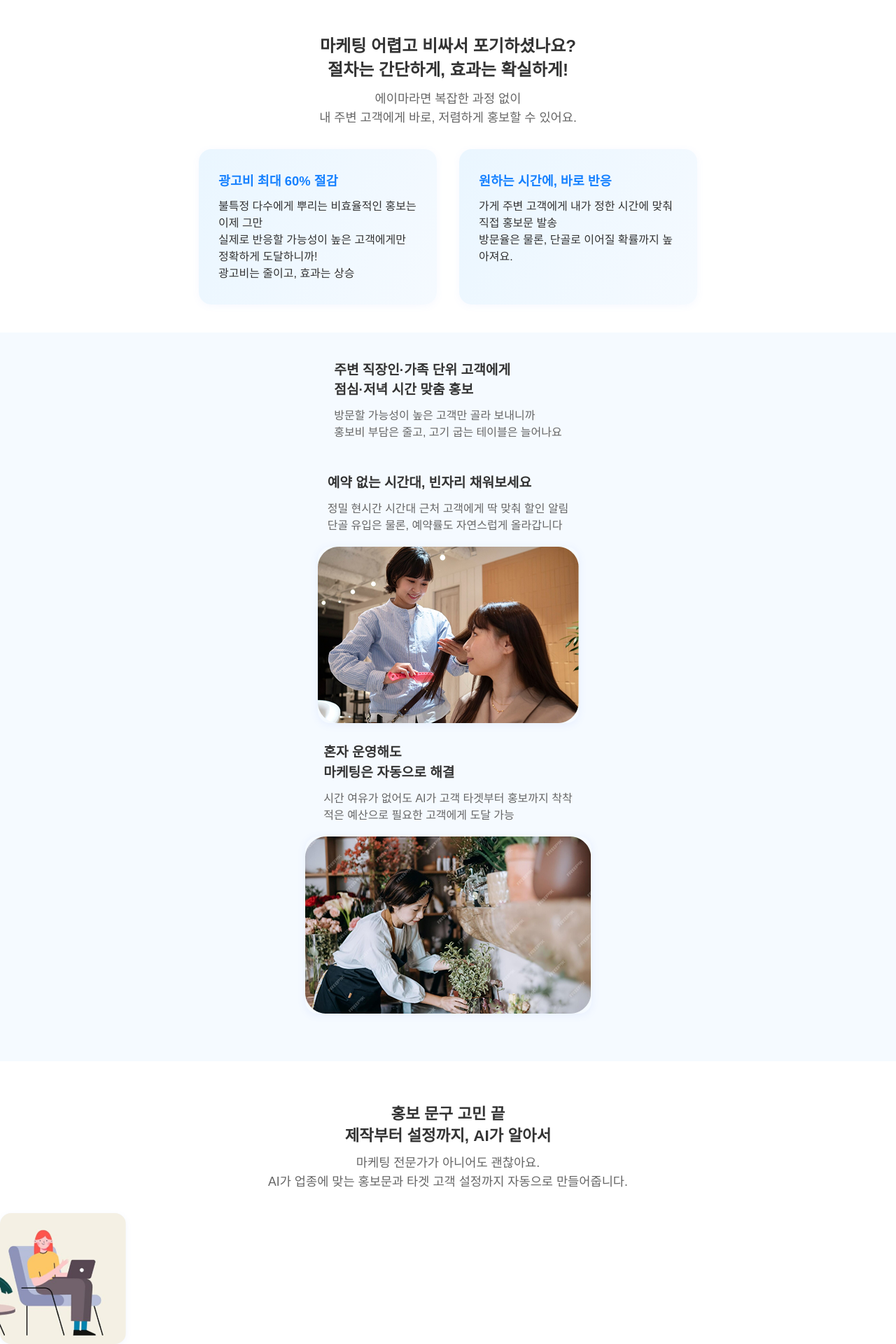
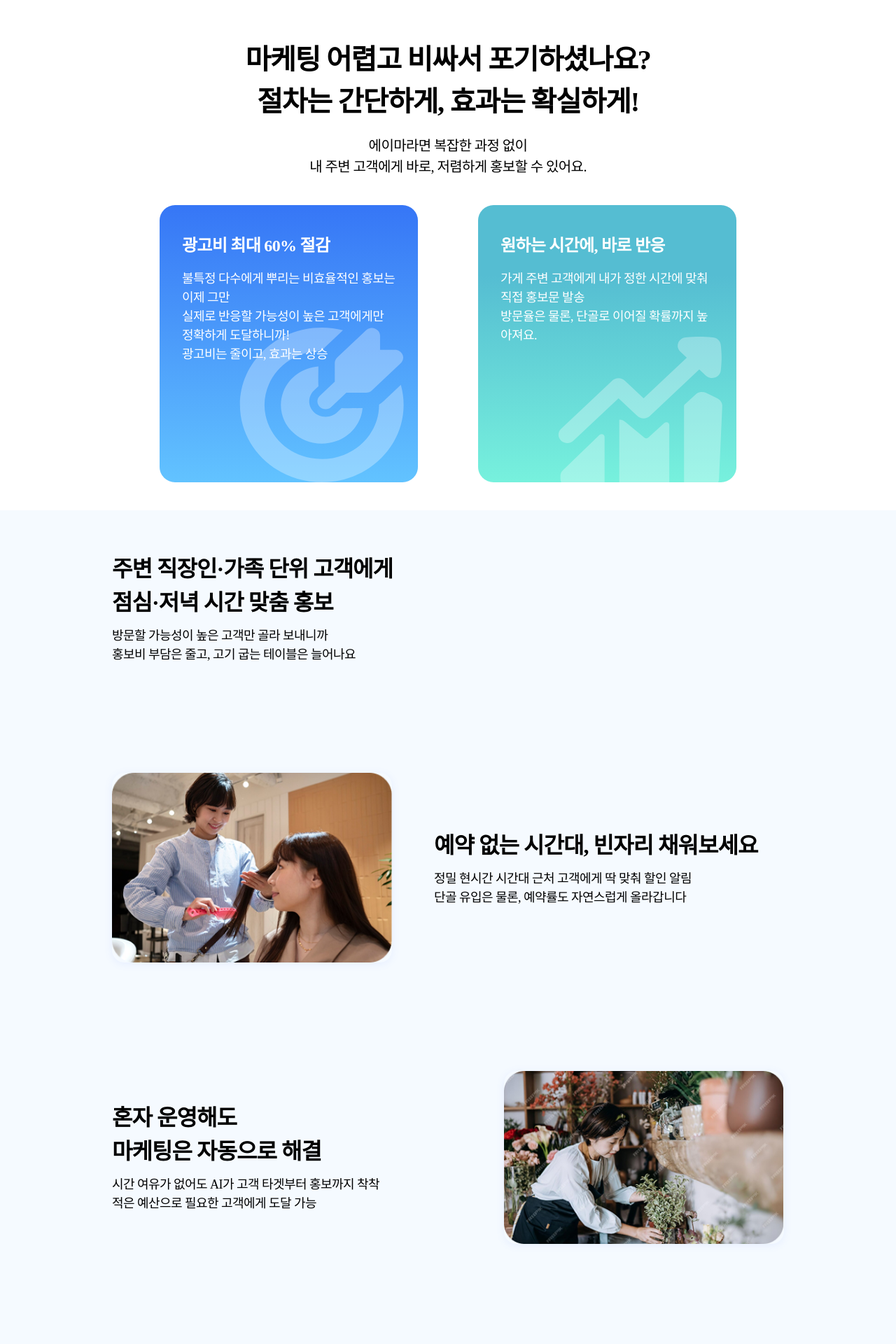
Before and after one commit to mtscoaima/aima, a Next.js app: page / in a window 1280 px wide. Shown: the part 600-2520 px from the top of the page at 70% size. Built offline with nearby package versions, Linux system fonts and the light colour scheme; no server answers.

Commit message:
fix: 루트 페이지 style 수정

```diff
--- a/src/app/globals.css
+++ b/src/app/globals.css
@@ -135,7 +135,7 @@ h3 {
   display: flex;
   align-items: center;
   justify-content: space-between;
-  padding: 0 2rem;
+  padding: 0 36px;
   width: 100%;
   position: relative;
 }
@@ -1075,7 +1075,7 @@ h3 {
 /* --- Landing Page & Navigation Custom Styles --- */
 .landing-root {
   width: 100%;
-  background: #f5faff;
+  background: #fff;
 }
 
 .landing-hero-section {
@@ -1110,25 +1110,35 @@ h3 {
   text-align: center;
 }
 .landing-hero-title {
-  font-size: 2.2rem;
+  color: #fff;
+  text-align: center;
+  font-family: Pretendard;
+  font-size: 40px;
+  font-style: normal;
   font-weight: 800;
-  line-height: 1.3;
+  line-height: 150%; /* 60px */
+  letter-spacing: -1.2px;
   margin-bottom: 24px;
 }
 .landing-hero-blue {
   color: #1681ff;
 }
 .landing-hero-desc {
-  font-size: 1.15rem;
+  color: #def0ff;
+  text-align: center;
+  font-family: Pretendard;
+  font-size: 20px;
+  font-style: normal;
+  font-weight: 600;
+  line-height: 150%; /* 30px */
+  letter-spacing: -0.6px;
   margin-bottom: 57px;
-  color: #eaf6ff;
-  font-weight: 400;
 }
 .landing-hero-btn {
   display: inline-block;
   border-radius: 113.707px;
   border: 1px solid #fff;
-  padding: 0.9rem 2.2rem;
+  padding: 10px 25px;
   font-size: 1.1rem;
   box-shadow: 0 4px 24px rgba(22, 129, 255, 0.1);
   transition: background 0.2s, color 0.2s, box-shadow 0.2s;
@@ -1172,7 +1182,9 @@ h3 {
   display: inline-flex;
   align-items: center;
   justify-content: center;
-  min-width: 60px;
+  width: 93px;
+  height: 38px;
+  flex-shrink: 0;
 }
 .landing-login-btn {
   background: #1681ff;
@@ -1216,77 +1228,151 @@ h3 {
   text-align: center;
 }
 .landing-why-title {
-  font-size: 1.5rem;
+  color: #000;
+  text-align: center;
+  font-family: Pretendard;
+  font-size: 40px;
+  font-style: normal;
   font-weight: 700;
-  margin-bottom: 12px;
+  line-height: 150%; /* 60px */
+  letter-spacing: -1.2px;
+  margin-bottom: 17px;
 }
 .landing-why-desc {
-  color: #666;
+  color: #000;
+  text-align: center;
+  font-family: Pretendard;
+  font-size: 20px;
+  font-style: normal;
+  font-weight: 400;
+  line-height: 150%; /* 30px */
+  letter-spacing: -0.6px;
   margin-bottom: 32px;
-  font-size: 1.1rem;
 }
 .landing-why-benefits {
   display: flex;
   justify-content: center;
-  gap: 32px;
-  margin-top: 24px;
+  gap: 86px;
+  margin-top: 40px;
   flex-wrap: wrap;
 }
 .landing-why-benefit-card {
-  background: linear-gradient(120deg, #eaf6ff 0%, #f5faff 100%);
-  border-radius: 18px;
-  box-shadow: 0 2px 12px rgba(106, 139, 255, 0.06);
-  padding: 32px 28px;
-  min-width: 260px;
-  max-width: 340px;
-  flex: 1 1 260px;
+  width: 369px;
+  height: 396px;
+  flex-shrink: 0;
+  border-radius: 22px;
+  padding: 40px 32px;
   text-align: left;
-}
+  position: relative;
+  overflow: hidden;
+  color: white;
+}
+
+.landing-why-benefit-card:first-child {
+  background: linear-gradient(180deg, #3676f6 0%, #62c3ff 100%);
+}
+
+.landing-why-benefit-card:last-child {
+  background: linear-gradient(180deg, #55bdd2 25.48%, #77f1dd 100%);
+}
+
 .landing-why-benefit-card h4 {
-  color: #1681ff;
-  font-size: 1.15rem;
+  color: #fff;
+  font-family: Pretendard;
+  font-size: 24px;
+  font-style: normal;
   font-weight: 700;
-  margin-bottom: 10px;
-}
+  line-height: 150%; /* 36px */
+  letter-spacing: -0.72px;
+  margin-bottom: 16px;
+  position: relative;
+  z-index: 2;
+}
+
 .landing-why-benefit-card p {
-  color: #333;
-  font-size: 1rem;
+  color: #fff;
+  font-family: Pretendard;
+  font-size: 18px;
+  font-style: normal;
+  font-weight: 500;
+  line-height: 150%; /* 27px */
+  letter-spacing: -0.54px;
+  position: relative;
+  z-index: 2;
+}
+
+.landing-why-benefit-card::after {
+  content: "";
+  position: absolute;
+  bottom: -20px;
+  right: 20px;
+  width: 235px;
+  height: 241px;
+  flex-shrink: 0;
+  z-index: 1;
+}
+
+.landing-why-benefit-card:first-child::after {
+  background-image: url("/images/target.svg");
+  background-size: contain;
+  background-repeat: no-repeat;
+  background-position: center;
+}
+
+.landing-why-benefit-card:last-child::after {
+  background-image: url("/images/graph.svg");
+  background-size: contain;
+  background-repeat: no-repeat;
+  background-position: center;
 }
 
 .landing-usecase-section {
   background: #f5faff;
-  padding: 40px 0 40px 0;
+  padding: 60px 0 40px 0;
 }
 .landing-usecase-row {
   display: flex;
+  flex-direction: row;
   align-items: center;
   justify-content: center;
-  gap: 40px;
-  margin-bottom: 36px;
-  max-width: 1100px;
+  gap: 60px;
+  margin-bottom: 155px;
+  max-width: 1200px;
   margin-left: auto;
   margin-right: auto;
+  padding: 0 24px;
 }
 .landing-usecase-row-reverse {
   flex-direction: row-reverse;
 }
 .landing-usecase-text {
   flex: 1;
-  min-width: 260px;
+  min-width: 320px;
+  max-width: 500px;
 }
 .landing-usecase-text h4 {
-  font-size: 1.2rem;
+  color: #000;
+  font-family: Pretendard;
+  font-size: 32px;
+  font-style: normal;
   font-weight: 700;
+  line-height: 150%; /* 48px */
+  letter-spacing: -0.96px;
   margin-bottom: 10px;
 }
 .landing-usecase-text p {
-  color: #666;
-  font-size: 1rem;
+  color: #000;
+  font-family: Pretendard;
+  font-size: 18px;
+  font-style: normal;
+  font-weight: 400;
+  line-height: 150%; /* 27px */
+  letter-spacing: -0.54px;
 }
 .landing-usecase-img {
   flex: 1;
-  min-width: 220px;
-  max-width: 340px;
+  min-width: 280px;
+  max-width: 400px;
   display: flex;
   align-items: center;
   justify-content: center;
@@ -1301,66 +1387,137 @@ h3 {
   background: #fff;
   padding: 60px 0 40px 0;
   text-align: center;
+  margin-bottom: 300px;
 }
 .landing-ai-title {
-  font-size: 1.4rem;
+  color: #000;
+  text-align: center;
+  font-family: Pretendard;
+  font-size: 40px;
+  font-style: normal;
   font-weight: 700;
-  margin-bottom: 10px;
+  line-height: 150%; /* 60px */
+  letter-spacing: -1.2px;
+  margin-bottom: 14px;
 }
 .landing-ai-desc {
-  color: #666;
+  color: #000;
+  text-align: center;
+  font-family: Pretendard;
+  font-size: 18px;
+  font-style: normal;
+  font-weight: 400;
+  line-height: 150%; /* 27px */
+  letter-spacing: -0.54px;
   margin-bottom: 32px;
-  font-size: 1.1rem;
 }
 .landing-ai-images {
+  position: relative;
+  width: 100%;
+  max-width: 1000px;
+  height: 400px;
+  margin: 40px auto 0;
   display: flex;
   justify-content: center;
-  gap: 32px;
-  margin-top: 18px;
-  flex-wrap: wrap;
+  align-items: center;
 }
 .landing-ai-images img {
-  width: 180px;
-  height: auto;
-  border-radius: 16px;
-  box-shadow: 0 2px 8px rgba(106, 139, 255, 0.08);
-  background: #f5faff;
-}
-
-.landing-smart-section {
-  background: #f5faff;
-  padding: 60px 0 40px 0;
-  text-align: center;
-}
-.landing-smart-title {
-  font-size: 1.3rem;
-  font-weight: 700;
-  margin-bottom: 10px;
-}
-.landing-smart-desc {
-  color: #666;
-  margin-bottom: 24px;
-  font-size: 1.1rem;
-}
-.landing-smart-images {
-  display: flex;
-  justify-content: center;
-  gap: 32px;
-  margin-bottom: 18px;
-  flex-wrap: wrap;
-}
-.landing-smart-images img {
-  width: 220px;
-  height: auto;
-  border-radius: 16px;
+  position: absolute;
   box-shadow: 0 2px 8px rgba(106, 139, 255, 0.08);
   background: #fff;
+  object-fit: cover;
+}
+.landing-ai-images img:nth-child(1) {
+  top: 118px;
+  left: 0;
+  z-index: 2;
+}
+.landing-ai-images img:nth-child(2) {
+  top: 0px;
+  left: 290px;
+}
+.landing-ai-images img:nth-child(3) {
+  top: 70px;
+  left: 450px;
+  z-index: 2;
+  border-radius: 16px;
+}
+.landing-ai-images img:nth-child(4) {
+  top: 250px;
+  left: 670px;
+  z-index: 2;
+}
+
+.landing-smart-section {
+  background: #fff;
+  padding: 60px 0 40px 0;
+  text-align: center;
+  margin-bottom: 180px;
+}
+.landing-smart-title {
+  color: #000;
+  text-align: center;
+  font-family: Pretendard;
+  font-size: 40px;
+  font-style: normal;
+  font-weight: 700;
+  line-height: 150%; /* 60px */
+  letter-spacing: -1.2px;
+  margin-bottom: 40px;
+}
+.landing-smart-desc {
+  color: #000;
+  text-align: center;
+  font-family: Pretendard;
+  font-size: 18px;
+  font-style: normal;
+  font-weight: 400;
+  line-height: 150%; /* 27px */
+  letter-spacing: -0.54px;
+  margin-bottom: 24px;
+}
+.landing-smart-images {
+  position: relative;
+  width: 100%;
+  max-width: 1000px;
+  height: 400px;
+  margin: 40px auto 0;
+  display: flex;
+  justify-content: center;
+  align-items: center;
+}
+.landing-smart-images img {
+  position: absolute;
+  box-shadow: 0 2px 8px rgba(106, 139, 255, 0.08);
+  background: #fff;
+  object-fit: cover;
+}
+.landing-smart-images img:nth-child(1) {
+  top: -100px;
+  left: -170px;
+  z-index: 2;
+}
+.landing-smart-images img:nth-child(2) {
+  top: 90px;
+  left: 30px;
+  z-index: 2;
+}
+.landing-smart-images img:nth-child(3) {
+  top: 30px;
+  left: 470px;
 }
 .landing-smart-footer {
-  color: #1681ff;
-  font-weight: 600;
-  font-size: 1rem;
-  margin-top: 10px;
+  color: #000;
+  max-width: 1080px;
+  margin: 0 auto 24px auto;
+  text-align: center;
+  font-family: Pretendard;
+  font-size: 18px;
+  font-style: normal;
+  font-weight: 400;
+  line-height: 150%; /* 27px */
+  letter-spacing: -0.54px;
+  padding-left: 450px;
 }
 
 .landing-testimonial-section {
@@ -1369,90 +1526,156 @@ h3 {
   text-align: center;
 }
 .landing-testimonial-title {
-  font-size: 1.3rem;
+  color: #000;
+  text-align: center;
+  font-family: Pretendard;
+  font-size: 40px;
+  font-style: normal;
   font-weight: 700;
+  line-height: 150%; /* 60px */
+  letter-spacing: -1.2px;
   margin-bottom: 32px;
 }
 .landing-testimonial-list {
   display: flex;
   flex-direction: column;
-  gap: 32px;
-  align-items: center;
-  max-width: 900px;
-  margin: 0 auto;
+  align-items: center;
+  max-width: 1440px;
+  margin: 0 auto 110px auto;
+  position: relative;
 }
 .landing-testimonial-item {
   display: flex;
   align-items: flex-start;
-  gap: 18px;
+  align-items: center;
+  gap: -20px;
   width: 100%;
-}
+  max-width: 800px;
+  position: relative;
+}
+.landing-testimonial-item:nth-child(2) {
+  margin-right: auto;
+  margin-top: 43px;
+}
+.landing-testimonial-item:nth-child(3) {
+  flex-direction: row-reverse;
+  margin-left: auto;
+  margin-top: -80px;
+}
+
 .landing-testimonial-avatar {
-  width: 56px;
-  height: 56px;
+  width: 80px;
+  height: 80px;
   border-radius: 50%;
-  background: linear-gradient(135deg, #6fd6ff 0%, #6a8bff 100%);
   display: flex;
   align-items: center;
   justify-content: center;
-  color: #fff;
-  font-size: 2rem;
-  font-weight: 700;
+  flex-shrink: 0;
+  background-size: cover;
+  background-position: center;
+  background-repeat: no-repeat;
 }
 .landing-testimonial-avatar1 {
-  background: linear-gradient(135deg, #6fd6ff 0%, #6a8bff 100%);
+  background-image: url("/images/client1.svg");
 }
 .landing-testimonial-avatar2 {
-  background: linear-gradient(135deg, #ffb86c 0%, #ff6a6a 100%);
+  background-image: url("/images/client2.svg");
 }
 .landing-testimonial-avatar3 {
-  background: linear-gradient(135deg, #a8ff78 0%, #78ffd6 100%);
+  background-image: url("/images/client3.svg");
 }
 .landing-testimonial-bubble {
-  background: #f5faff;
-  border-radius: 16px;
-  padding: 18px 24px;
-  color: #333;
-  font-size: 1rem;
+  border-radius: 39px;
+  background: #f1f8fb;
+  box-shadow: 0px 4px 4px 0px rgba(0, 0, 0, 0.25);
+  padding: 24px 32px;
   text-align: left;
-  box-shadow: 0 2px 8px rgba(106, 139, 255, 0.06);
   flex: 1;
+  max-width: 600px;
+}
+.landing-testimonial-bubble p {
+  color: #000;
+  font-family: Pretendard;
+  font-size: 18px;
+  font-style: normal;
+  font-weight: 400;
+  line-height: 150%; /* 27px */
+  letter-spacing: -0.54px;
+  margin: 0;
 }
 .landing-testimonial-name {
   display: block;
-  margin-top: 8px;
-  color: #1681ff;
-  font-weight: 600;
-  font-size: 0.98rem;
+  color: #000;
+  font-family: Pretendard;
+  font-size: 18px;
+  font-style: normal;
+  font-weight: 400;
+  line-height: 150%; /* 27px */
+  letter-spacing: -0.54px;
 }
 
 .landing-benefit-section {
-  background: #eaf6ff;
   padding: 40px 0 30px 0;
   text-align: center;
+  margin-bottom: 100px;
 }
 .landing-benefit-title {
-  font-size: 1.2rem;
+  color: #000;
+  text-align: center;
+  font-family: Pretendard;
+  font-size: 40px;
+  font-style: normal;
   font-weight: 700;
+  line-height: 150%; /* 60px */
+  letter-spacing: -1.2px;
   margin-bottom: 18px;
 }
 .landing-benefit-box {
   display: inline-flex;
   align-items: center;
-  gap: 18px;
-  background: #fff;
-  border-radius: 16px;
+  gap: 32px;
+  background: #f0f1ff;
+  border-radius: 38px;
   box-shadow: 0 2px 8px rgba(106, 139, 255, 0.08);
-  padding: 18px 32px;
+  padding: 8px 103px 8px 125px;
   font-size: 1.1rem;
   font-weight: 500;
 }
+.landing-benefit-content {
+  display: flex;
+  flex-direction: column;
+  gap: 8px;
+  flex: 1;
+}
 .landing-benefit-label {
   color: #1681ff;
+  text-align: left;
+  font-family: Pretendard;
+  font-size: 20px;
+  font-style: normal;
   font-weight: 700;
+  line-height: 150%; /* 30px */
+  letter-spacing: -0.6px;
 }
 .landing-benefit-desc {
-  color: #333;
+  color: #000;
+  font-family: Pretendard;
+  font-size: 32px;
+  font-style: normal;
+  font-weight: 700;
+  line-height: 150%; /* 48px */
+  letter-spacing: -0.96px;
+  text-align: left;
+}
+.landing-benefit-image {
+  width: 290px;
+  height: 210px;
+  flex-shrink: 0;
+}
+.landing-benefit-image img {
+  width: 100%;
+  height: 100%;
+  object-fit: contain;
 }
 
 .landing-cta-section {
@@ -1469,21 +1692,30 @@ h3 {
 }
 .landing-cta-title {
   color: #fff;
-  font-size: 1.4rem;
-  font-weight: 800;
+  text-align: center;
+  font-family: Pretendard;
+  font-size: 40px;
+  font-style: normal;
+  font-weight: 700;
+  line-height: 150%; /* 60px */
+  letter-spacing: -1.2px;
   margin-bottom: 24px;
 }
 .landing-cta-btn {
   display: inline-block;
-  background: #fff;
-  color: #1681ff;
-  font-weight: 700;
-  border-radius: 999px;
-  padding: 1.1rem 2.6rem;
-  font-size: 1.15rem;
+  border-radius: 113.707px;
+  border: 1px solid #fff;
+  color: #fff;
+  text-align: center;
+  font-family: Pretendard;
+  font-size: 15.307px;
+  font-style: normal;
+  font-weight: 600;
+  line-height: 150%; /* 22.96px */
+  letter-spacing: -0.459px;
+  padding: 9px 25px;
   box-shadow: 0 4px 24px rgba(22, 129, 255, 0.1);
   transition: background 0.2s, color 0.2s, box-shadow 0.2s;
-  border: none;
   text-decoration: none;
   margin-bottom: 0;
 }
@@ -1552,7 +1784,47 @@ h3 {
     width: 180px;
     margin-top: 0;
   }
-}
+  .landing-ai-images {
+    max-width: 600px;
+    height: 300px;
+  }
+  .landing-ai-images img:nth-child(1) {
+    width: 100px;
+    height: 100px;
+  }
+  .landing-ai-images img:nth-child(2) {
+    width: 90px;
+    height: 90px;
+    right: 150px;
+  }
+  .landing-ai-images img:nth-child(3) {
+    width: 150px;
+    height: 150px;
+  }
+  .landing-ai-images img:nth-child(4) {
+    width: 120px;
+    height: 120px;
+  }
+  .landing-smart-images {
+    max-width: 600px;
+    height: 300px;
+  }
+  .landing-smart-images img:nth-child(1) {
+    width: 100px;
+    height: 100px;
+  }
+  .landing-smart-images img:nth-child(2) {
+    width: 90px;
+    height: 90px;
+    right: 150px;
+  }
+  .landing-smart-images img:nth-child(3) {
+    width: 150px;
+    height: 150px;
+  }
+}
+
+@media (max-width: 768px) {
   .landing-usecase-row {
     flex-direction: column;
     gap: 18px;
@@ -1561,10 +1833,6 @@ h3 {
   .landing-usecase-img {
     max-width: 100%;
   }
-.landing-ai-images,
-.landing-smart-images {
-  flex-direction: column;
-  gap: 18px;
 }
 
 @media (max-width: 600px) {
--- a/src/app/page.tsx
+++ b/src/app/page.tsx
@@ -150,26 +150,26 @@ export default function Home() {
           <Image
             src="/images/ai-1.png"
             alt="AI 문구 생성 예시"
-            width={180}
-            height={180}
+            width={348}
+            height={361}
           />
           <Image
             src="/images/ai-2.png"
             alt="AI 아이콘"
-            width={180}
-            height={180}
+            width={187}
+            height={241}
           />
           <Image
             src="/images/ai-3.png"
             alt="AI 홍보 예시"
-            width={180}
-            height={180}
+            width={205}
+            height={460}
           />
           <Image
             src="/images/ai-4.png"
             alt="AI 타겟 예시"
-            width={180}
-            height={180}
+            width={373}
+            height={248}
           />
         </div>
       </section>
@@ -188,20 +188,20 @@ export default function Home() {
           <Image
             src="/images/store.png"
             alt="가게 일러스트"
-            width={220}
-            height={220}
+            width={391}
+            height={359}
           />
           <Image
             src="/images/sms-picture.png"
             alt="홍보 메시지 그림"
-            width={220}
-            height={220}
+            width={410}
+            height={273}
           />
           <Image
             src="/images/sms-examples.png"
             alt="홍보 메시지 예시"
-            width={220}
-            height={220}
+            width={630}
+            height={335}
           />
         </div>
         <p className="landing-smart-footer">
@@ -230,7 +230,7 @@ export default function Home() {
                 좋아요.&quot;
                 <br />
                 <span className="landing-testimonial-name">
-                  ~ 송파구 미용실 사장님
+                  - 송파구 미용실 사장님
                 </span>
               </p>
             </div>
@@ -246,7 +246,7 @@ export default function Home() {
                 에이마 덕분에 시간도 줄고, 단골도 늘었어요.&quot;
                 <br />
                 <span className="landing-testimonial-name">
-                  ~ 성수동 카페 사장님
+                  - 성수동 카페 사장님
                 </span>
               </p>
             </div>
@@ -262,7 +262,7 @@ export default function Home() {
                 시간 아끼고 그만큼 더 많이 팔게 됐습니다.&quot;
                 <br />
                 <span className="landing-testimonial-name">
-                  ~ 노원구 고깃집 사장님
+                  - 노원구 고깃집 사장님
                 </span>
               </p>
             </div>
@@ -273,13 +273,25 @@ export default function Home() {
       {/* 혜택 Section */}
       <section className="landing-benefit-section">
         <h3 className="landing-benefit-title">
-          신규 광고주님께 드리는 특별한 혜택
+          신규 광고주님께 드리는
+          <br /> 특별한 혜택
         </h3>
         <div className="landing-benefit-box">
-          <span className="landing-benefit-label">포인트 적립 혜택</span>
-          <span className="landing-benefit-desc">
-            결제 금액의 최대 5%를 포인트로 적립해 드립니다.
-          </span>
+          <div className="landing-benefit-content">
+            <span className="landing-benefit-label">포인트 적립 혜택</span>
+            <span className="landing-benefit-desc">
+              결제 금액의 최대 5%를
+              <br /> 포인트로 적립해 드립니다.
+            </span>
+          </div>
+          <div className="landing-benefit-image">
+            <Image
+              src="/images/gift.png"
+              alt="선물 이미지"
+              width={290}
+              height={210}
+            />
+          </div>
         </div>
       </section>
 
```
Lines whose indentation alone changed are shown as unchanged.
